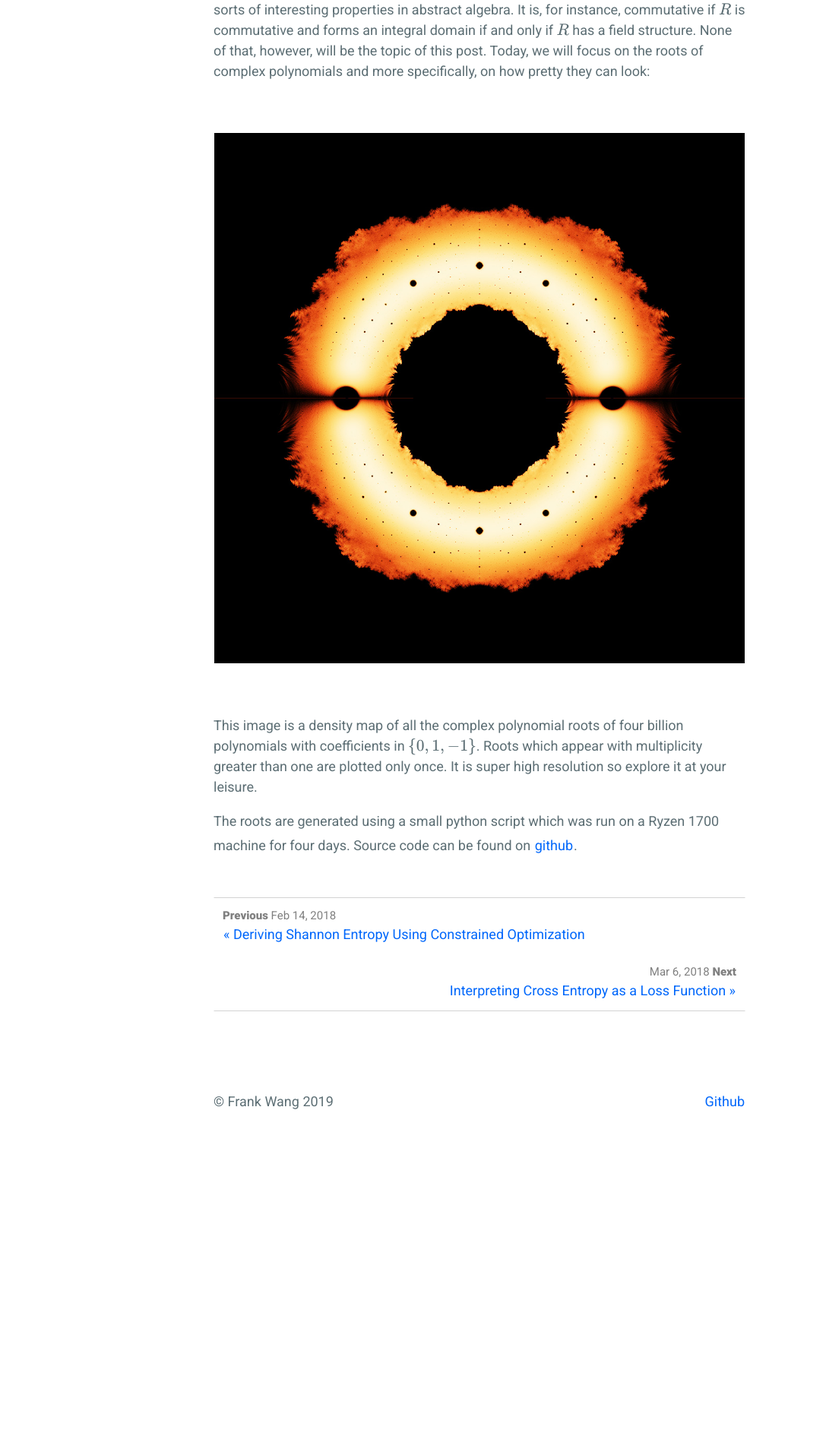
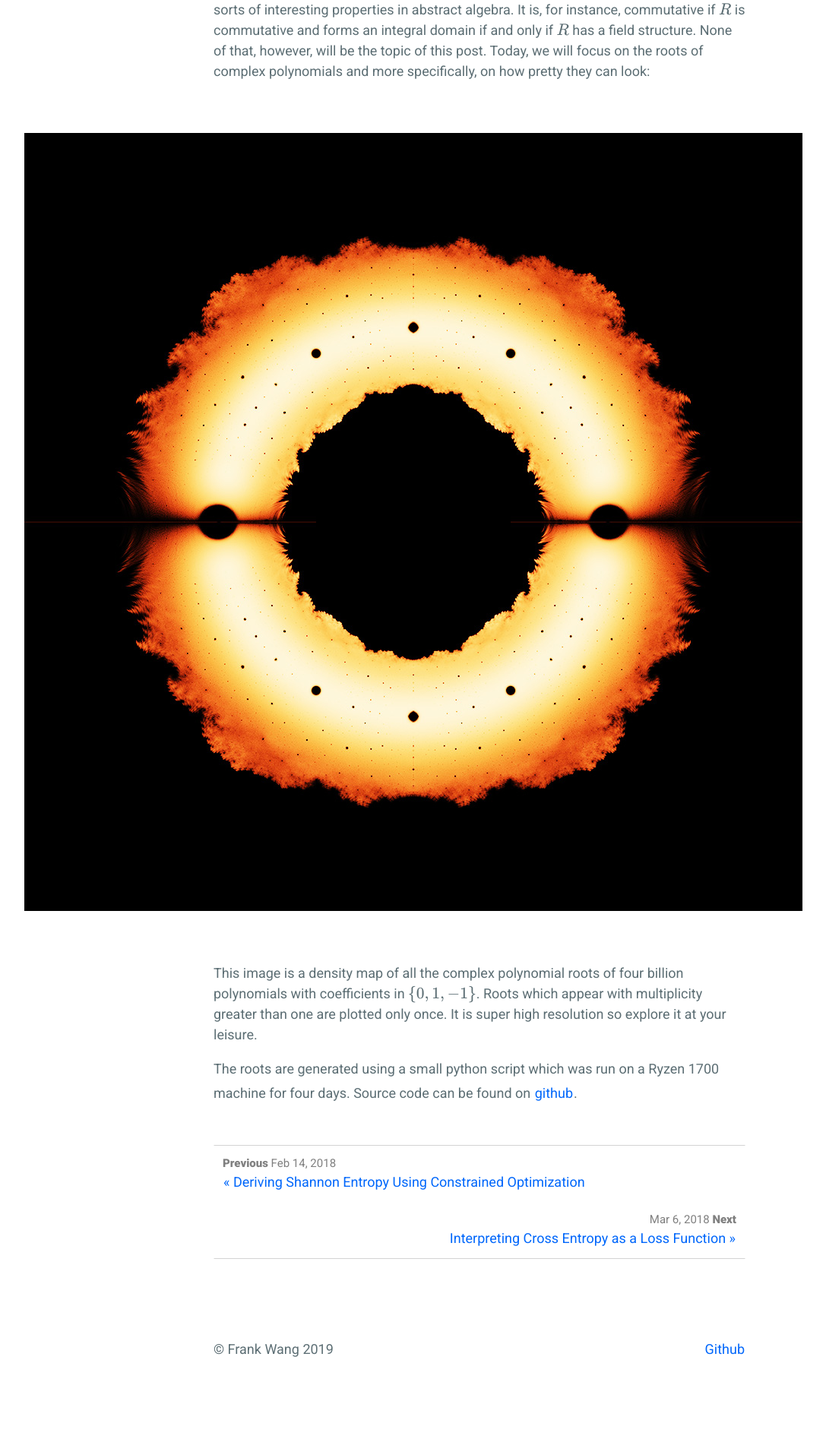
Before and after one commit to frankwang95/frankwang95.github.io, a Jekyll site: the page built from _posts/2018-02-17-polynomial-roots-are-beautiful.md, in a window 1280 px wide. Shown: the part 697-2591 px from the top of the page at 76% size, without its empty margins (9-1096 px from the left). Built offline with Jekyll 4.4.1, drawn with Linux system fonts in a browser that asks for light colours; formulas are drawn with MathJax 3; before the commit the page ends 2265 px from its top, so only the background shows below that.

Commit message:
Commit to make images bigger.

```diff
--- a/_posts/2018-02-17-polynomial-roots-are-beautiful.md
+++ b/_posts/2018-02-17-polynomial-roots-are-beautiful.md
@@ -14,7 +14,7 @@ for arbitrary integer $$n$$ and field elements $$a_k \in R$$. Besides being an r
 <br>
 <p align="center">
   <a href="https://frankwang95.github.io/assets/polynomial_roots_full.jpg" class="no-hov">
-  <img src="https://frankwang95.github.io/assets/polynomial_roots.jpg">
+  <img style="max-width: 1200px; margin: 0 0 0 -250px;" src="https://frankwang95.github.io/assets/polynomial_roots.jpg">
   </a>
 </p>
 <br>
```
Also changed, not shown: _posts/2019-04-28-simple_linear_recurrent_model.md (+1 -1 lines).
